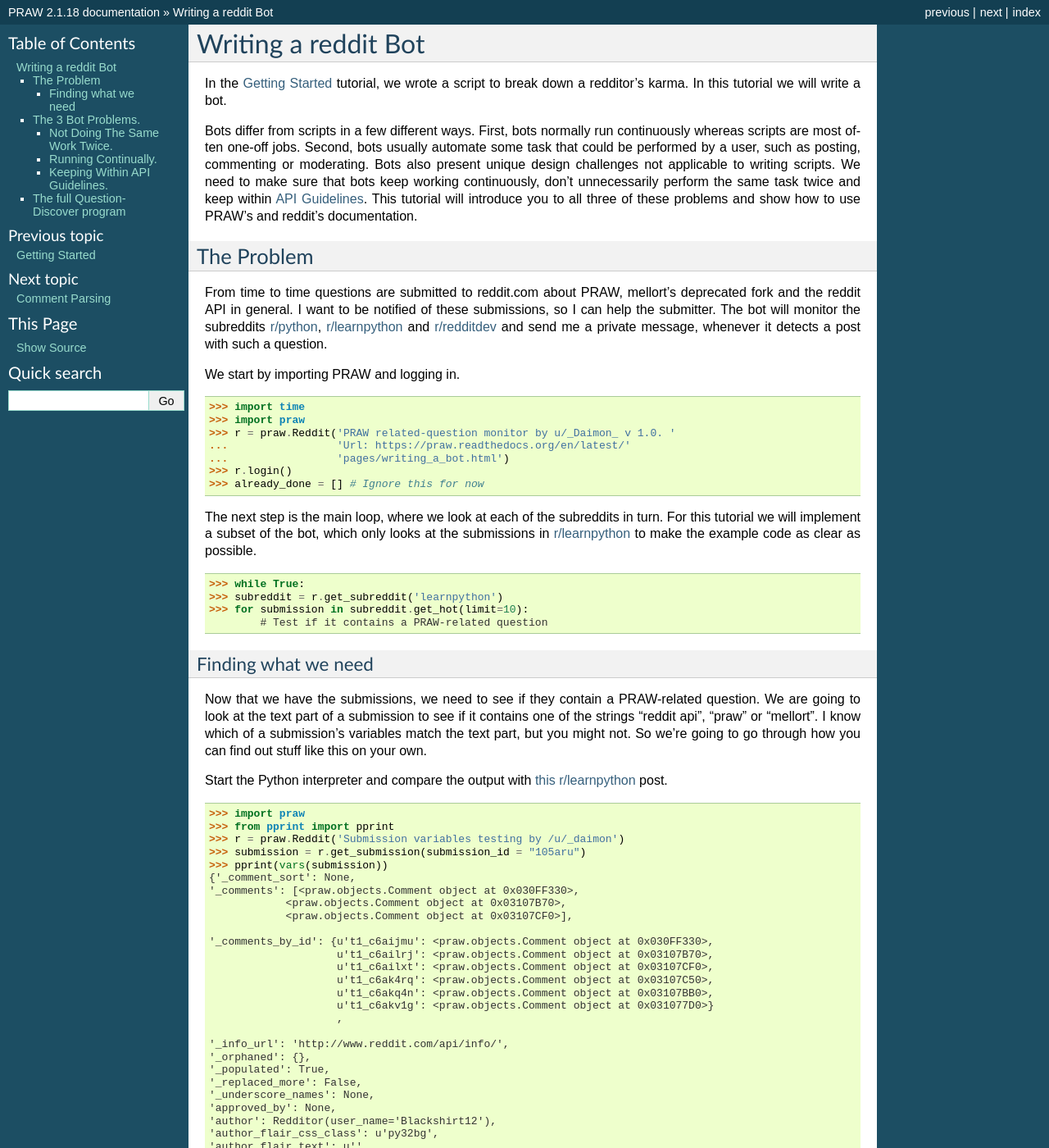
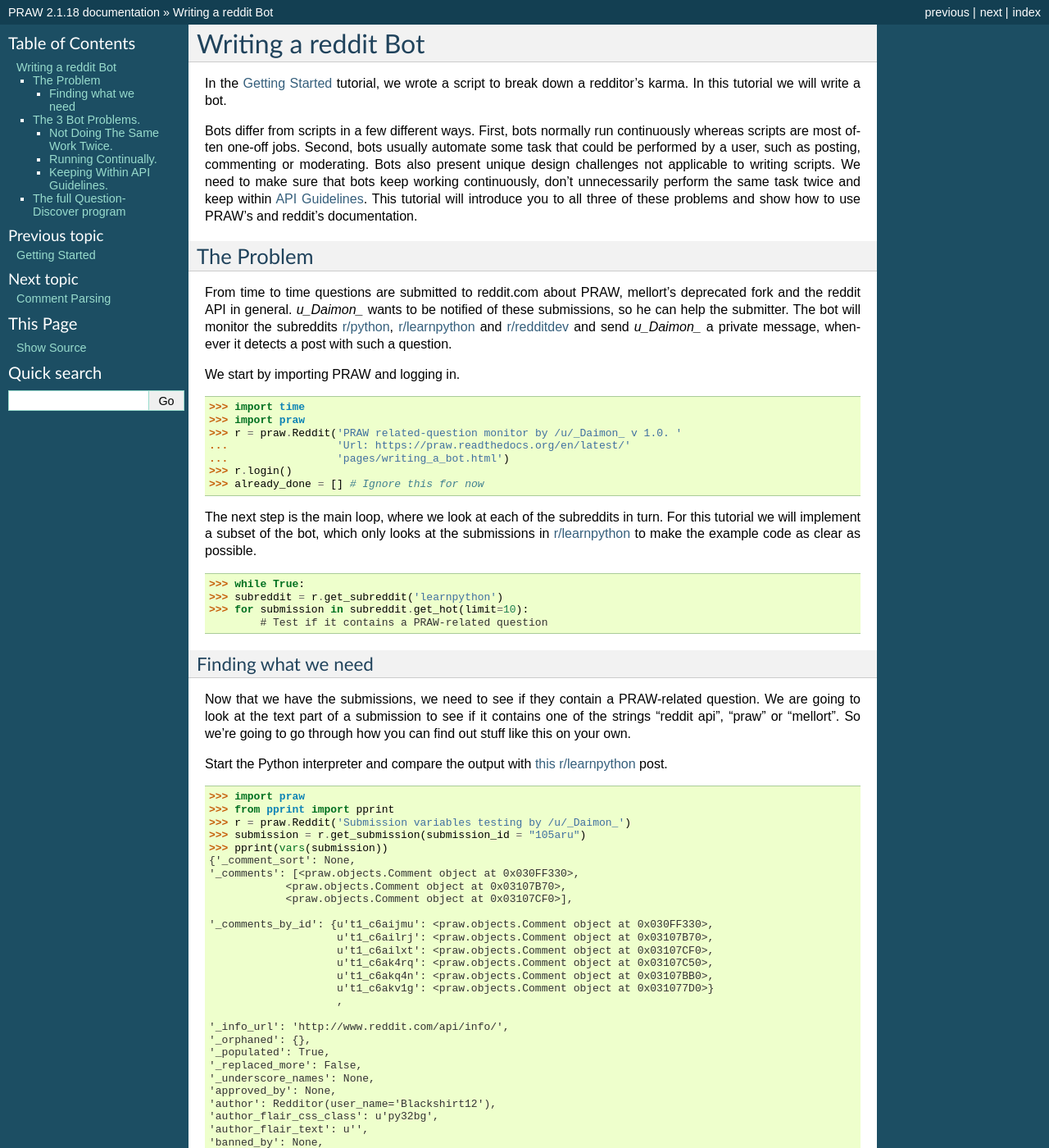
Before and after one commit to praw-dev/praw, a Sphinx documentation site: the page built from docs/pages/writing_a_bot.rst, in a window 1280 px wide and 1400 px high. Shown: the whole window at 82% size. Built offline with Sphinx 7.4.7, drawn with Linux system fonts in a browser that asks for light colours; some of the changed text lies outside the part shown.

Commit message:
Remove I and me references in getting started documentation.

```diff
--- a/docs/pages/writing_a_bot.rst
+++ b/docs/pages/writing_a_bot.rst
@@ -20,17 +20,18 @@ The Problem
 -----------
 
 From time to time questions are submitted to reddit.com about PRAW, mellort's
-deprecated fork and the reddit API in general. I want to be notified of these
-submissions, so I can help the submitter. The bot will monitor the subreddits
-`r/python <http://www.reddit.com/r/python>`_, `r/learnpython`_ and `r/redditdev
-<http://www.reddit.com/r/redditdev>`_ and send me a private message, whenever
-it detects a post with such a question.
+deprecated fork and the reddit API in general. `\u\_Daimon_` wants to be
+notified of these submissions, so he can help the submitter. The bot will
+monitor the subreddits `r/python <http://www.reddit.com/r/python>`_,
+`r/learnpython`_ and `r/redditdev <http://www.reddit.com/r/redditdev>`_ and
+send `\u\_Daimon_` a private message, whenever it detects a post with such a
+question.
 
 We start by importing PRAW and logging in.
 
 >>> import time
 >>> import praw
->>> r = praw.Reddit('PRAW related-question monitor by u/_Daimon_ v 1.0. '
+>>> r = praw.Reddit('PRAW related-question monitor by /u/_Daimon_ v 1.0. '
 ...                 'Url: https://praw.readthedocs.org/en/latest/'
 ...                 'pages/writing_a_bot.html')
 >>> r.login()
@@ -51,8 +52,7 @@ Finding what we need
 
 Now that we have the submissions, we need to see if they contain a PRAW-related
 question. We are going to look at the text part of a submission to see if it
-contains one of the strings "reddit api", "praw" or "mellort". I know which of
-a submission's variables match the text part, but you might not. So we're going
+contains one of the strings "reddit api", "praw" or "mellort". So we're going
 to go through how you can find out stuff like this on your own.
 
 Start the Python interpreter and compare the output with `this r/learnpython
@@ -63,7 +63,7 @@ of_last_character/>`_ post.
 
     >>> import praw
     >>> from pprint import pprint
-    >>> r = praw.Reddit('Submission variables testing by /u/_daimon')
+    >>> r = praw.Reddit('Submission variables testing by /u/_Daimon_')
     >>> submission = r.get_submission(submission_id = "105aru")
     >>> pprint(vars(submission))
     {'_comment_sort': None,
@@ -261,11 +261,11 @@ Not Doing The Same Work Twice.
 From the information we gained in the previous section, we see that the text
 portion of a submission is stored in the variable ``selftext``. So we test if
 any of the strings are within the ``selftext``, and if they are the bot sends
-me a message. But I should only ever receive a single message per submission.
-So we need to maintain a list of the submissions I've already been messaged
-about.  Each ``Thing`` has a unique ID, so we simply store the used ones in a
-list and check for membership before mailing. Finally we sleep 30 minutes and
-restart the main loop.
+me a message. But `\u\_Daimon_` should only ever receive a single message per
+submission.  So we need to maintain a list of the submissions we've already
+notified `\u\_Daimon_` about.  Each ``Thing`` has a unique ID, so we simply
+store the used ones in a list and check for membership before mailing. Finally
+we sleep 30 minutes and restart the main loop.
 
 >>> prawWords = ['praw', 'reddit_api', 'mellort']
 >>> op_text = submission.selftext.lower()
```
